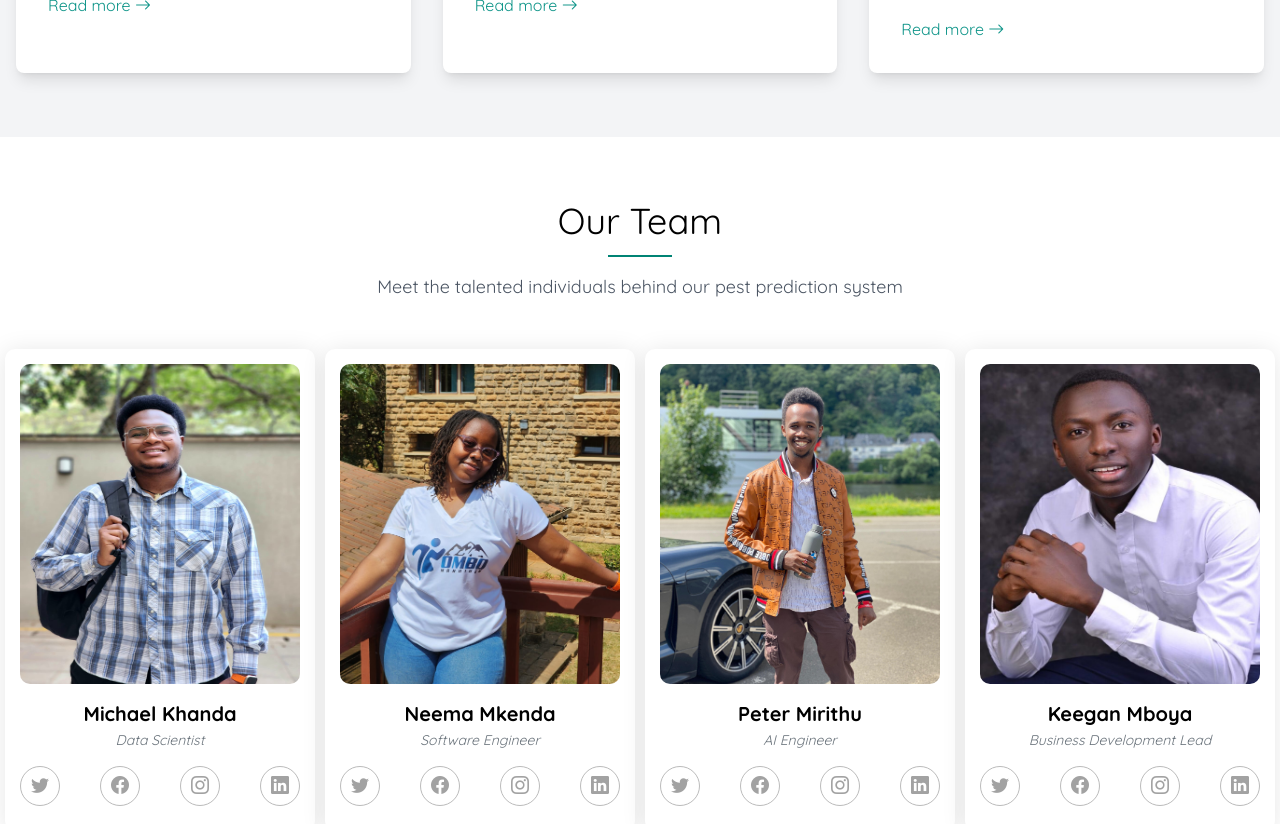
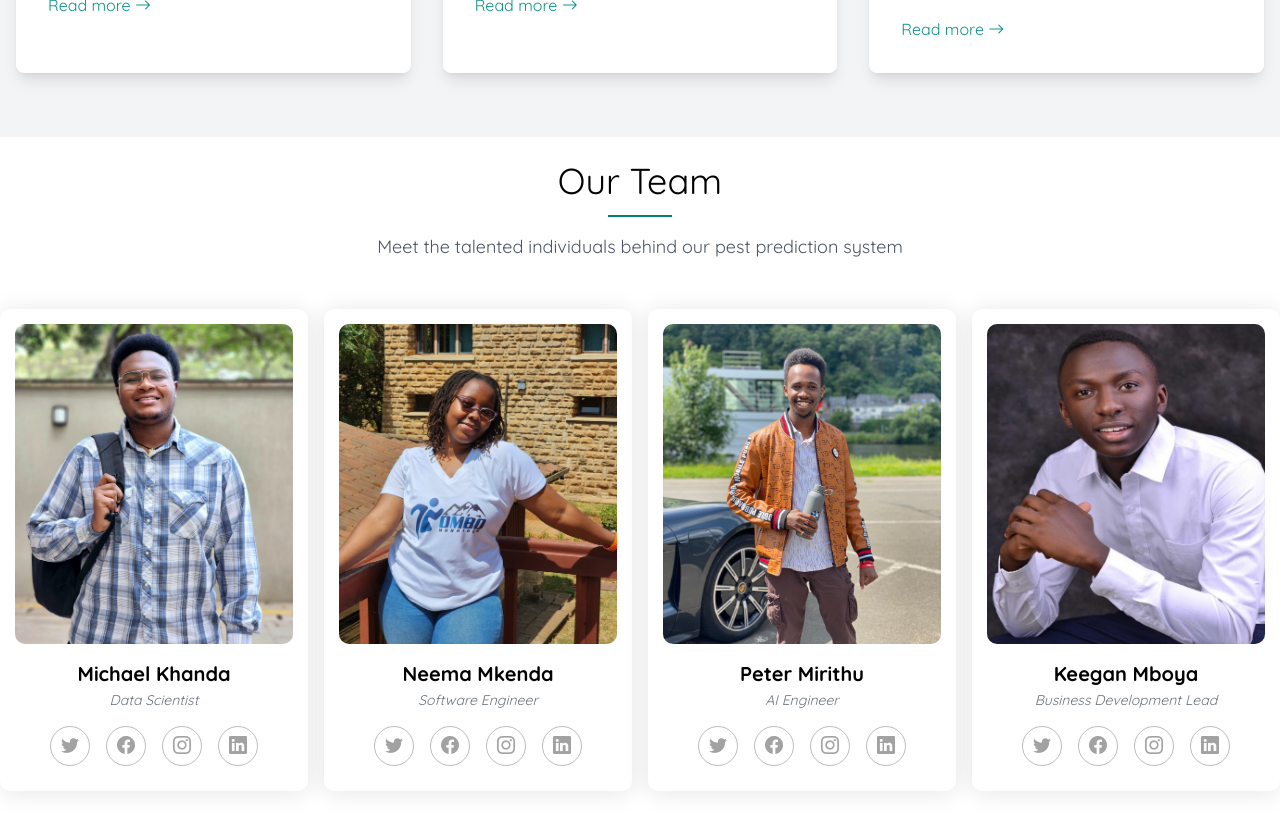
Before and after one commit to KilimoGuard/KilimoGuardFrontend, a Vue app: page / in a window 1280 px wide. Shown: the part 3100-3924 px from the top of the page. Built offline with nearby package versions, Linux system fonts and the light colour scheme.

Commit message:
adjusted our team styling

```diff
--- a/src/components/OurTeam.vue
+++ b/src/components/OurTeam.vue
@@ -1,6 +1,6 @@
 <template>
-  <section id="team" class="team py-16">
-    <div class="container mx-auto">
+  <section id="team" class="team">
+    <div class="container mx-auto pt-6">
       <div class="section-header text-center mb-12">
         <h2 class="text-4xl mb-4 relative text-center">
           Our Team
@@ -10,13 +10,103 @@
         <p class="mt-8 text-lg text-gray-600">Meet the talented individuals behind our pest prediction system</p>
       </div>
 
-      <div class="flex flex-wrap justify-center">
-        <div class="team-member w-full sm:w-1/2 lg:w-1/4 flex flex-col items-center">
+<!--      <div class="flex flex-wrap justify-center">-->
+<!--        <div class="team-member w-full sm:w-1/2 lg:w-1/4 flex flex-row items-center">-->
+<!--          <div class="member bg-white rounded-lg shadow-lg overflow-hidden text-center p-4">-->
+<!--            <img src="@/assets/img/team/mike.jpeg" alt="Michael Khanda" class="w-full h-80 object-fill mb-4">-->
+<!--            <h4 class="text-xl font-bold mb-2">Michael Khanda</h4>-->
+<!--            <span class="text-gray-600">Data Scientist</span>-->
+<!--            <div class="social flex justify-center mt-4 space-x-10">-->
+<!--              <a href="#" class="text-gray-500 hover:text-teal-600 transition-colors text-lg">-->
+<!--                <i class="bi bi-twitter"></i>-->
+<!--              </a>-->
+<!--              <a href="#" class="text-gray-500 hover:text-teal-600 transition-colors text-lg">-->
+<!--                <i class="bi bi-facebook"></i>-->
+<!--              </a>-->
+<!--              <a href="#" class="text-gray-500 hover:text-teal-600 transition-colors text-lg">-->
+<!--                <i class="bi bi-instagram"></i>-->
+<!--              </a>-->
+<!--              <a href="#" class="text-gray-500 hover:text-teal-600 transition-colors text-lg">-->
+<!--                <i class="bi bi-linkedin"></i>-->
+<!--              </a>-->
+<!--            </div>-->
+<!--          </div>-->
+<!--        </div>-->
+
+<!--        <div class="team-member w-full sm:w-1/2 lg:w-1/4 flex flex-row items-center">-->
+<!--          <div class="member bg-white rounded-lg shadow-lg overflow-hidden text-center p-4">-->
+<!--            <img src="@/assets/img/team/neema.jpeg" alt="Neema Mkenda" class="w-full h-80 object-cover mb-4">-->
+<!--            <h4 class="text-xl font-bold mb-2">Neema Mkenda</h4>-->
+<!--            <span class="text-gray-600">Software Engineer</span>-->
+<!--            <div class="social flex justify-center mt-4 space-x-10">-->
+<!--              <a href="#" class="text-gray-500 hover:text-teal-600 transition-colors text-lg">-->
+<!--                <i class="bi bi-twitter"></i>-->
+<!--              </a>-->
+<!--              <a href="#" class="text-gray-500 hover:text-teal-600 transition-colors text-lg">-->
+<!--                <i class="bi bi-facebook"></i>-->
+<!--              </a>-->
+<!--              <a href="#" class="text-gray-500 hover:text-teal-600 transition-colors text-lg">-->
+<!--                <i class="bi bi-instagram"></i>-->
+<!--              </a>-->
+<!--              <a href="#" class="text-gray-500 hover:text-teal-600 transition-colors text-lg">-->
+<!--                <i class="bi bi-linkedin"></i>-->
+<!--              </a>-->
+<!--            </div>-->
+<!--          </div>-->
+<!--        </div>-->
+
+<!--        <div class="team-member w-full sm:w-1/2 lg:w-1/4 flex flex-row items-center">-->
+<!--          <div class="member bg-white rounded-lg shadow-lg overflow-hidden text-center p-4">-->
+<!--            <img src="@/assets/img/team/peter.jpeg" alt="Peter Mirithu" class="w-full h-80 object-cover mb-4">-->
+<!--            <h4 class="text-xl font-bold mb-2">Peter Mirithu</h4>-->
+<!--            <span class="text-gray-600">AI Engineer</span>-->
+<!--            <div class="social flex justify-center mt-4 space-x-10">-->
+<!--              <a href="#" class="text-gray-500 hover:text-teal-600 transition-colors text-lg">-->
+<!--                <i class="bi bi-twitter"></i>-->
+<!--              </a>-->
+<!--              <a href="#" class="text-gray-500 hover:text-teal-600 transition-colors text-lg">-->
+<!--                <i class="bi bi-facebook"></i>-->
+<!--              </a>-->
+<!--              <a href="#" class="text-gray-500 hover:text-teal-600 transition-colors text-lg">-->
+<!--                <i class="bi bi-instagram"></i>-->
+<!--              </a>-->
+<!--              <a href="#" class="text-gray-500 hover:text-teal-600 transition-colors text-lg">-->
+<!--                <i class="bi bi-linkedin"></i>-->
+<!--              </a>-->
+<!--            </div>-->
+<!--          </div>-->
+<!--        </div>-->
+
+<!--        <div class="team-member w-full sm:w-1/2 lg:w-1/4 flex flex-row items-center">-->
+<!--          <div class="member bg-white rounded-lg shadow-lg overflow-hidden text-center p-4">-->
+<!--            <img src="@/assets/img/team/Keegan.jpg" alt="Keegan Mboya" class="w-full h-80 object-cover mb-4">-->
+<!--            <h4 class="text-xl font-bold mb-2">Keegan Mboya</h4>-->
+<!--            <span class="text-gray-600">Business Development Lead</span>-->
+<!--            <div class="social flex justify-center mt-4 space-x-10">-->
+<!--              <a href="#" class="text-gray-500 hover:text-teal-600 transition-colors text-lg">-->
+<!--                <i class="bi bi-twitter"></i>-->
+<!--              </a>-->
+<!--              <a href="#" class="text-gray-500 hover:text-teal-600 transition-colors text-lg">-->
+<!--                <i class="bi bi-facebook"></i>-->
+<!--              </a>-->
+<!--              <a href="#" class="text-gray-500 hover:text-teal-600 transition-colors text-lg">-->
+<!--                <i class="bi bi-instagram"></i>-->
+<!--              </a>-->
+<!--              <a href="#" class="text-gray-500 hover:text-teal-600 transition-colors text-lg">-->
+<!--                <i class="bi bi-linkedin"></i>-->
+<!--              </a>-->
+<!--            </div>-->
+<!--          </div>-->
+<!--        </div>-->
+<!--      </div>-->
+
+      <div class="flex flex-wrap -mx-2">
+        <div class="w-full sm:w-1/2 md:w-1/2 lg:w-1/4 px-2 mb-4">
           <div class="member bg-white rounded-lg shadow-lg overflow-hidden text-center p-4">
-            <img src="@/assets/img/team/mike.jpeg" alt="Michael Khanda" class="w-full h-80 object-fill mb-4">
+            <img src="@/assets/img/team/mike.jpeg" alt="Michael Khanda" class="w-full h-80 object-cover mb-4">
             <h4 class="text-xl font-bold mb-2">Michael Khanda</h4>
             <span class="text-gray-600">Data Scientist</span>
-            <div class="social flex justify-center mt-4 space-x-10">
+            <div class="social flex justify-center mt-4 space-x-4">
               <a href="#" class="text-gray-500 hover:text-teal-600 transition-colors text-lg">
                 <i class="bi bi-twitter"></i>
               </a>
@@ -33,12 +123,12 @@
           </div>
         </div>
 
-        <div class="team-member w-full sm:w-1/2 lg:w-1/4 flex flex-col items-center">
+        <div class="w-full sm:w-1/2 md:w-1/2 lg:w-1/4 px-2 mb-4">
           <div class="member bg-white rounded-lg shadow-lg overflow-hidden text-center p-4">
             <img src="@/assets/img/team/neema.jpeg" alt="Neema Mkenda" class="w-full h-80 object-cover mb-4">
             <h4 class="text-xl font-bold mb-2">Neema Mkenda</h4>
             <span class="text-gray-600">Software Engineer</span>
-            <div class="social flex justify-center mt-4 space-x-10">
+            <div class="social flex justify-center mt-4 space-x-4">
               <a href="#" class="text-gray-500 hover:text-teal-600 transition-colors text-lg">
                 <i class="bi bi-twitter"></i>
               </a>
@@ -55,12 +145,12 @@
           </div>
         </div>
 
-        <div class="team-member w-full sm:w-1/2 lg:w-1/4 flex flex-col items-center">
+        <div class="w-full sm:w-1/2 md:w-1/2 lg:w-1/4 px-2 mb-4">
           <div class="member bg-white rounded-lg shadow-lg overflow-hidden text-center p-4">
             <img src="@/assets/img/team/peter.jpeg" alt="Peter Mirithu" class="w-full h-80 object-cover mb-4">
             <h4 class="text-xl font-bold mb-2">Peter Mirithu</h4>
             <span class="text-gray-600">AI Engineer</span>
-            <div class="social flex justify-center mt-4 space-x-10">
+            <div class="social flex justify-center mt-4 space-x-4">
               <a href="#" class="text-gray-500 hover:text-teal-600 transition-colors text-lg">
                 <i class="bi bi-twitter"></i>
               </a>
@@ -77,12 +167,12 @@
           </div>
         </div>
 
-        <div class="team-member w-full sm:w-1/2 lg:w-1/4 flex flex-col items-center">
+        <div class="w-full sm:w-1/2 md:w-1/2 lg:w-1/4 px-2 mb-4">
           <div class="member bg-white rounded-lg shadow-lg overflow-hidden text-center p-4">
             <img src="@/assets/img/team/Keegan.jpg" alt="Keegan Mboya" class="w-full h-80 object-cover mb-4">
             <h4 class="text-xl font-bold mb-2">Keegan Mboya</h4>
             <span class="text-gray-600">Business Development Lead</span>
-            <div class="social flex justify-center mt-4 space-x-10">
+            <div class="social flex justify-center mt-4 space-x-4">
               <a href="#" class="text-gray-500 hover:text-teal-600 transition-colors text-lg">
                 <i class="bi bi-twitter"></i>
               </a>
@@ -99,6 +189,7 @@
           </div>
         </div>
       </div>
+
     </div>
   </section>
 </template>
@@ -110,6 +201,10 @@ export default {
 </script>
 
 <style scoped>
+.team-member {
+  margin-top: 10px;
+}
+
 .team .member {
   text-align: center;
   background: #fff;
```
